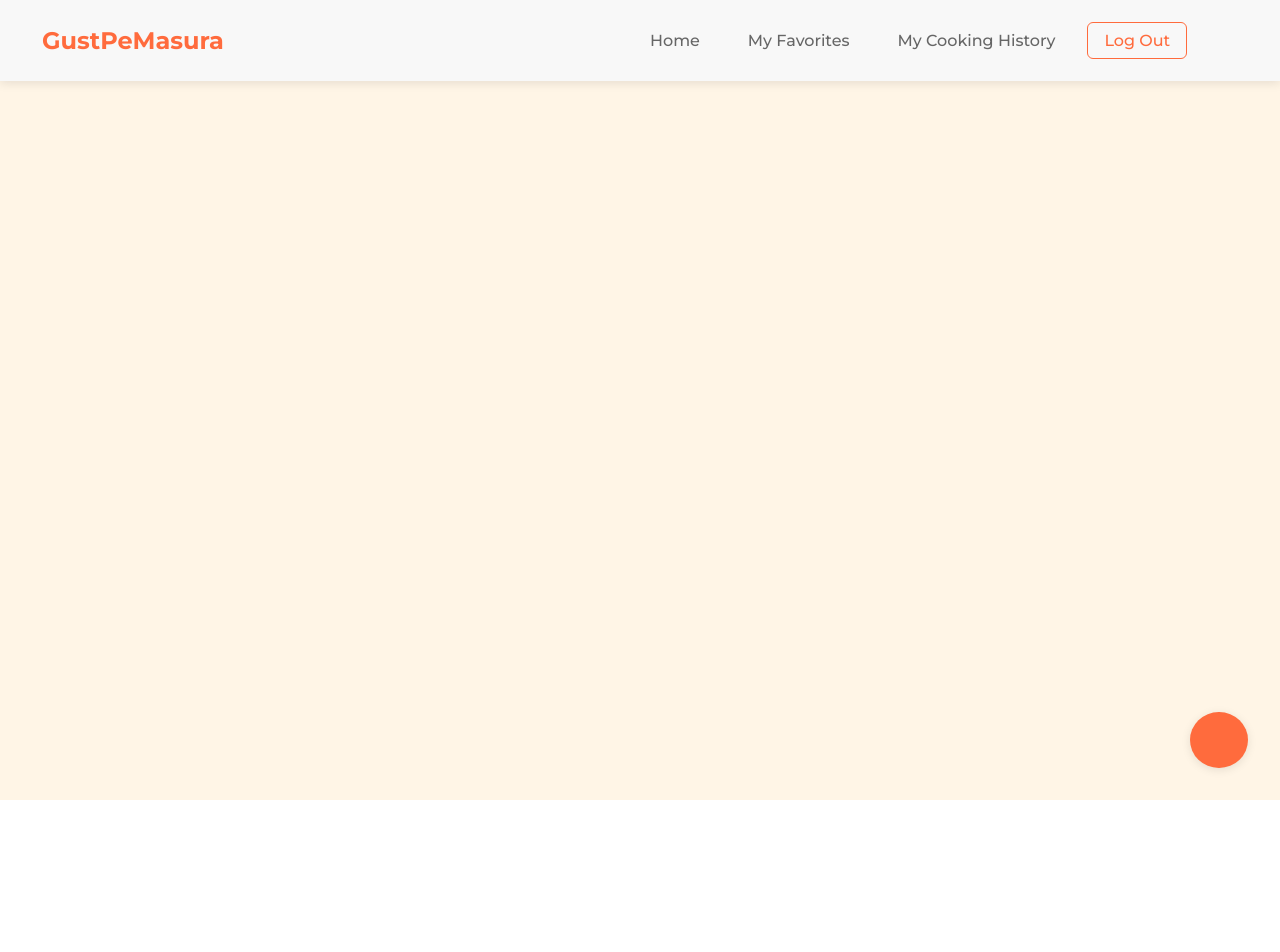
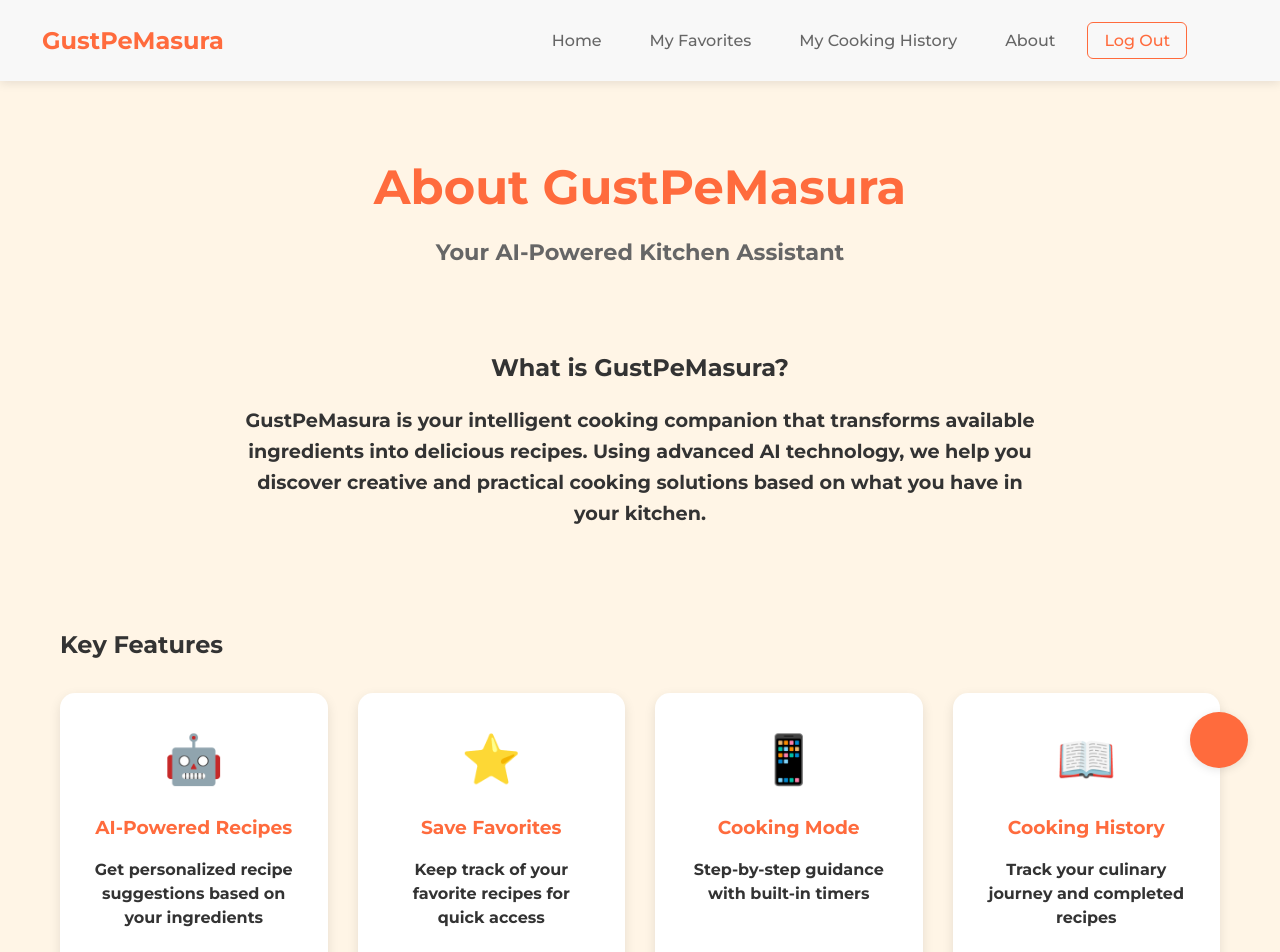
Before and after one commit to andreixdbolos/gustpemasura, a React (Vite) app: page /about in a window 1280 px wide. Shown: the top 952 px of the page. Before the commit the page ends 800 px from the top, so only its background shows below. Built offline with nearby package versions, Linux system fonts and the light colour scheme; no server answers; sample sign-in values are in the browser's storage; the HTML template or start-up script is replaced by a standard one.

Commit message:
added about page

```diff
--- a/src/App.jsx
+++ b/src/App.jsx
@@ -9,6 +9,7 @@ import { ThemeProvider } from "./context/ThemeContext";
 import ThemeToggle from "./components/ThemeToggle";
 import CookingHistory from "./components/CookingHistory";
 import PrivateRoute from "./components/PrivateRoute";
+import About from "./components/About";
 
 import "./App.css";
 
@@ -66,6 +67,7 @@ const App = () => {
                   </PrivateRoute>
                 }
               />
+              <Route path="/about" element={<About />} />
             </Routes>
             <ThemeToggle />
           </div>
--- /dev/null
+++ b/src/components/About.css
@@ -0,0 +1,160 @@
+.about-container {
+  padding: 40px 20px;
+  max-width: 1200px;
+  margin: 0 auto;
+  color: var(--text-color);
+}
+
+.about-header {
+  text-align: center;
+  margin-bottom: 60px;
+}
+
+.about-header h1 {
+  color: var(--button-bg);
+  font-size: 3rem;
+  margin-bottom: 10px;
+}
+
+.tagline {
+  font-size: 1.4rem;
+  color: var(--secondary-text);
+}
+
+.about-content {
+  display: flex;
+  flex-direction: column;
+  gap: 60px;
+}
+
+.about-description {
+  text-align: center;
+  max-width: 800px;
+  margin: 0 auto;
+}
+
+.about-description p {
+  font-size: 1.2rem;
+  line-height: 1.6;
+}
+
+/* Features Section */
+.features-grid {
+  display: grid;
+  grid-template-columns: repeat(auto-fit, minmax(250px, 1fr));
+  gap: 30px;
+  margin-top: 30px;
+}
+
+.feature-card {
+  background-color: var(--card-bg);
+  padding: 30px;
+  border-radius: 15px;
+  text-align: center;
+  box-shadow: 0 4px 12px var(--card-shadow);
+  transition: transform 0.3s ease;
+}
+
+.feature-card:hover {
+  transform: translateY(-5px);
+}
+
+.feature-icon {
+  font-size: 3rem;
+  margin-bottom: 15px;
+  display: block;
+}
+
+.feature-card h3 {
+  color: var(--button-bg);
+  margin-bottom: 10px;
+}
+
+/* Tutorial Section */
+.tutorial-steps {
+  display: flex;
+  flex-direction: column;
+  gap: 30px;
+  margin-top: 30px;
+}
+
+.tutorial-step {
+  display: flex;
+  gap: 20px;
+  align-items: flex-start;
+  background-color: var(--card-bg);
+  padding: 30px;
+  border-radius: 15px;
+  box-shadow: 0 4px 12px var(--card-shadow);
+}
+
+.step-number {
+  background-color: var(--button-bg);
+  color: white;
+  width: 40px;
+  height: 40px;
+  border-radius: 50%;
+  display: flex;
+  align-items: center;
+  justify-content: center;
+  font-size: 1.4rem;
+  font-weight: bold;
+  flex-shrink: 0;
+}
+
+.step-content h3 {
+  color: var(--button-bg);
+  margin-bottom: 10px;
+}
+
+.step-content p {
+  line-height: 1.6;
+}
+
+/* Get Started Section */
+.get-started-section {
+  text-align: center;
+  margin-top: 40px;
+}
+
+.get-started-btn {
+  display: inline-block;
+  background-color: var(--button-bg);
+  color: white;
+  padding: 15px 40px;
+  border-radius: 30px;
+  text-decoration: none;
+  font-size: 1.2rem;
+  margin-top: 20px;
+  transition: all 0.3s ease;
+}
+
+.get-started-btn:hover {
+  background-color: var(--button-hover);
+  transform: translateY(-2px);
+}
+
+/* Responsive Design */
+@media (max-width: 768px) {
+  .about-header h1 {
+    font-size: 2.5rem;
+  }
+
+  .tagline {
+    font-size: 1.2rem;
+  }
+
+  .tutorial-step {
+    flex-direction: column;
+    text-align: center;
+  }
+
+  .step-number {
+    margin: 0 auto 15px;
+  }
+
+  .features-grid {
+    grid-template-columns: 1fr;
+    gap: 20px;
+  }
+}
--- /dev/null
+++ b/src/components/About.jsx
@@ -0,0 +1,115 @@
+import { Link } from "react-router-dom";
+import "./About.css";
+
+const About = () => {
+  return (
+    <div className="about-container">
+      <section className="about-header">
+        <h1>About GustPeMasura</h1>
+        <p className="tagline">Your AI-Powered Kitchen Assistant</p>
+      </section>
+
+      <section className="about-content">
+        <div className="about-description">
+          <h2>What is GustPeMasura?</h2>
+          <p>
+            GustPeMasura is your intelligent cooking companion that transforms
+            available ingredients into delicious recipes. Using advanced AI
+            technology, we help you discover creative and practical cooking
+            solutions based on what you have in your kitchen.
+          </p>
+        </div>
+
+        <div className="features-section">
+          <h2>Key Features</h2>
+          <div className="features-grid">
+            <div className="feature-card">
+              <span className="feature-icon">🤖</span>
+              <h3>AI-Powered Recipes</h3>
+              <p>
+                Get personalized recipe suggestions based on your ingredients
+              </p>
+            </div>
+            <div className="feature-card">
+              <span className="feature-icon">⭐</span>
+              <h3>Save Favorites</h3>
+              <p>Keep track of your favorite recipes for quick access</p>
+            </div>
+            <div className="feature-card">
+              <span className="feature-icon">📱</span>
+              <h3>Cooking Mode</h3>
+              <p>Step-by-step guidance with built-in timers</p>
+            </div>
+            <div className="feature-card">
+              <span className="feature-icon">📖</span>
+              <h3>Cooking History</h3>
+              <p>Track your culinary journey and completed recipes</p>
+            </div>
+          </div>
+        </div>
+
+        <div className="tutorial-section">
+          <h2>How to Use GustPeMasura</h2>
+          <div className="tutorial-steps">
+            <div className="tutorial-step">
+              <div className="step-number">1</div>
+              <div className="step-content">
+                <h3>Enter Your Ingredients</h3>
+                <p>
+                  List the ingredients you have available in your kitchen,
+                  separated by commas. The more ingredients you add, the more
+                  recipe options you'll get!
+                </p>
+              </div>
+            </div>
+
+            <div className="tutorial-step">
+              <div className="step-number">2</div>
+              <div className="step-content">
+                <h3>Generate Recipes</h3>
+                <p>
+                  Click "Find Recipes" and let our AI suggest personalized
+                  recipes based on your ingredients. You can filter recipes by
+                  difficulty level to match your cooking expertise.
+                </p>
+              </div>
+            </div>
+
+            <div className="tutorial-step">
+              <div className="step-number">3</div>
+              <div className="step-content">
+                <h3>Start Cooking</h3>
+                <p>
+                  Choose a recipe and click "Start Cooking" to enter cooking
+                  mode. Follow the step-by-step instructions with built-in
+                  timers for perfect results every time.
+                </p>
+              </div>
+            </div>
+
+            <div className="tutorial-step">
+              <div className="step-number">4</div>
+              <div className="step-content">
+                <h3>Save and Track</h3>
+                <p>
+                  Save your favorite recipes and track your cooking history.
+                  Build your personal cookbook with recipes you love!
+                </p>
+              </div>
+            </div>
+          </div>
+        </div>
+
+        <div className="get-started-section">
+          <h2>Ready to Cook?</h2>
+          <p>Start your culinary journey with GustPeMasura today!</p>
+          <Link to="/home" className="get-started-btn">
+            Get Started
+          </Link>
+        </div>
+      </section>
+    </div>
+  );
+};
+
+export default About;
--- a/src/components/Navbar.jsx
+++ b/src/components/Navbar.jsx
@@ -30,11 +30,15 @@ const Navbar = () => {
         <button onClick={() => navigate("/home")} className="nav-button">
           Home
         </button>
+
         <button onClick={() => navigate("/favorites")} className="nav-button">
           My Favorites
         </button>
         <button onClick={() => navigate("/history")} className="nav-button">
           My Cooking History
+        </button>
+        <button onClick={() => navigate("/about")} className="nav-button">
+          About
         </button>
         <button onClick={handleLogout} className="nav-button logout-button">
           Log Out
```
